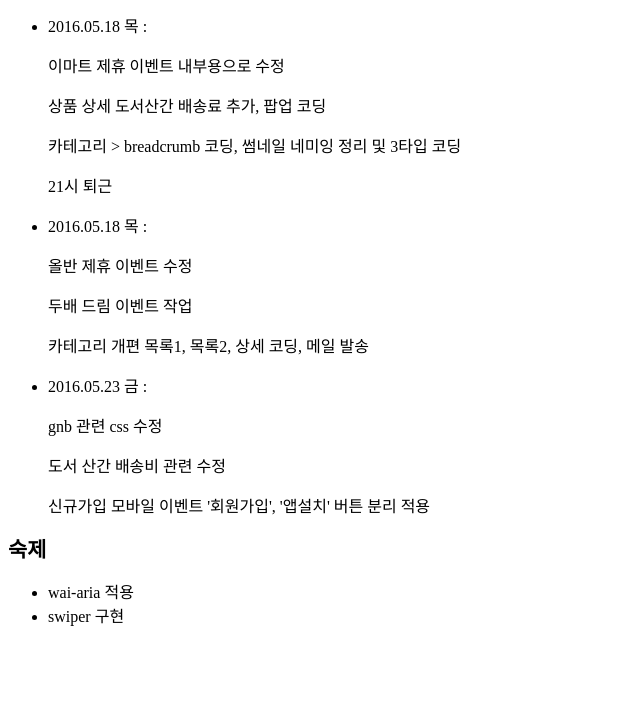
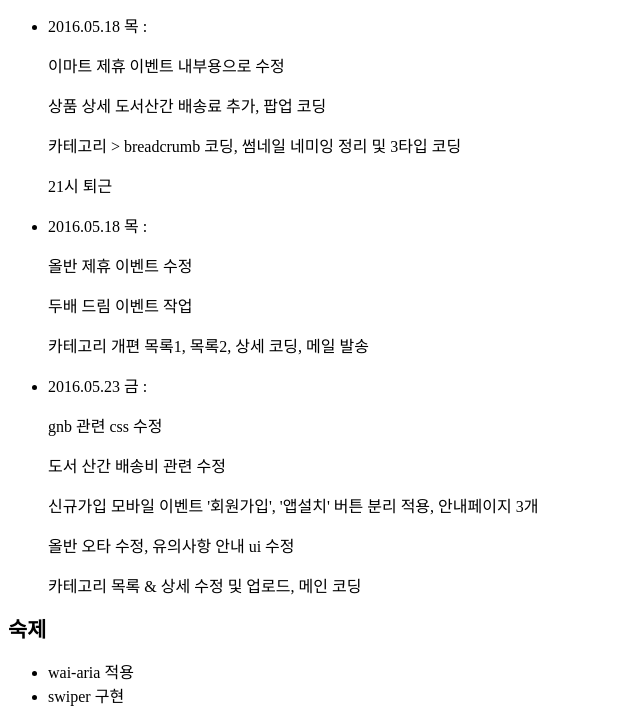
Before and after one commit to thegi01/project, a plain HTML site: page log.html in a window 1280 px wide. Shown: the part 697-1420 px from the top of the page, without its empty margins (0-640 px from the left). Before the commit the page ends 1340 px from the top, so only its background shows below. Drawn offline with Linux system fonts and the light colour scheme.

Commit message:
Update log.html

```diff
--- a/log.html
+++ b/log.html
@@ -50,7 +50,9 @@
     <li>2016.05.23 금 :
       <p>gnb 관련 css 수정</p>
       <p>도서 산간 배송비 관련 수정</p>
-      <p>신규가입 모바일 이벤트 '회원가입', '앱설치' 버튼 분리 적용</p>
+      <p>신규가입 모바일 이벤트 '회원가입', '앱설치' 버튼 분리 적용, 안내페이지 3개</p>
+      <p>올반 오타 수정, 유의사항 안내 ui 수정</p>
+      <p>카테고리 목록 & 상세 수정 및 업로드, 메인 코딩</p>
     </li>
   </ul>
 
```
